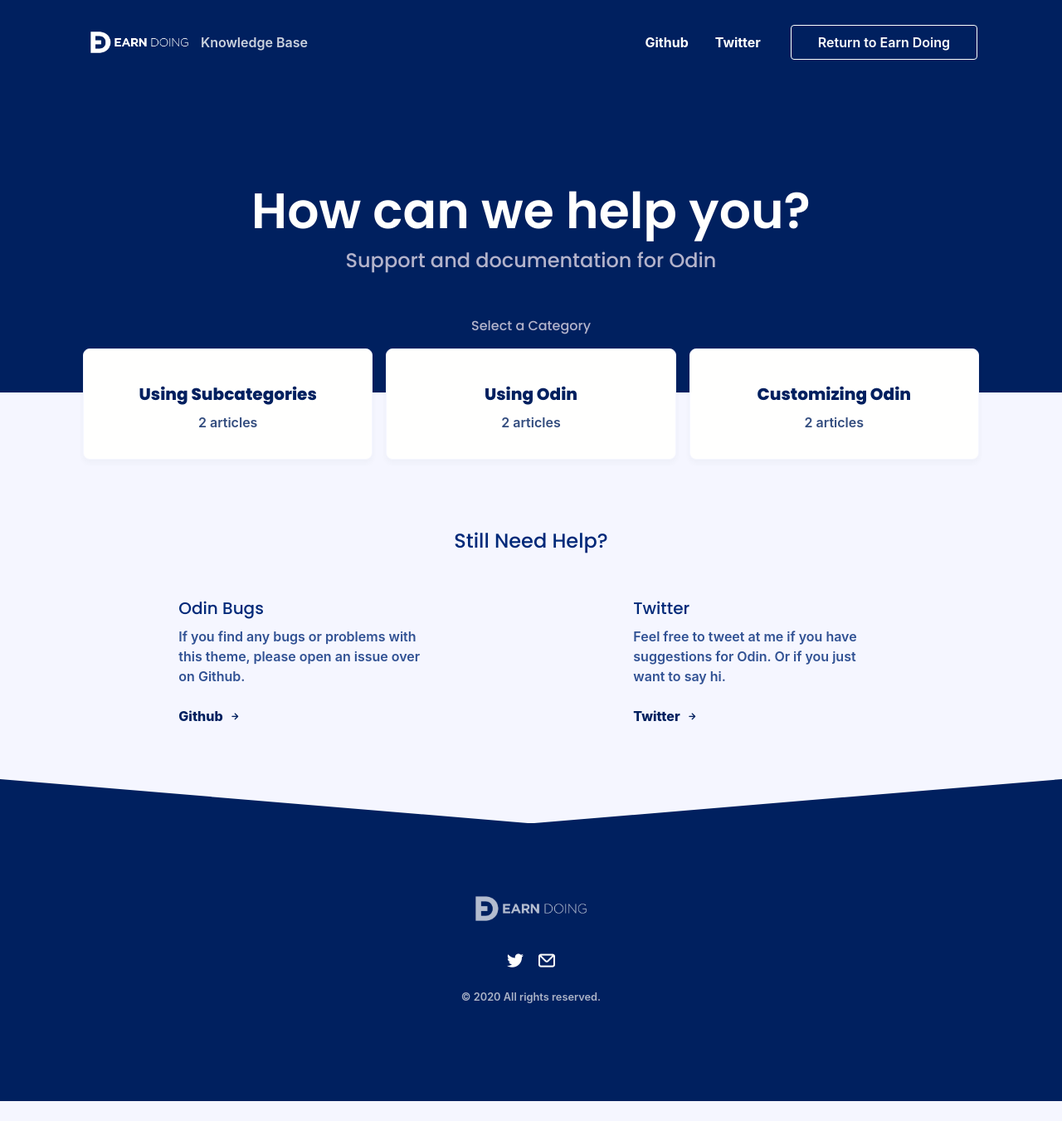
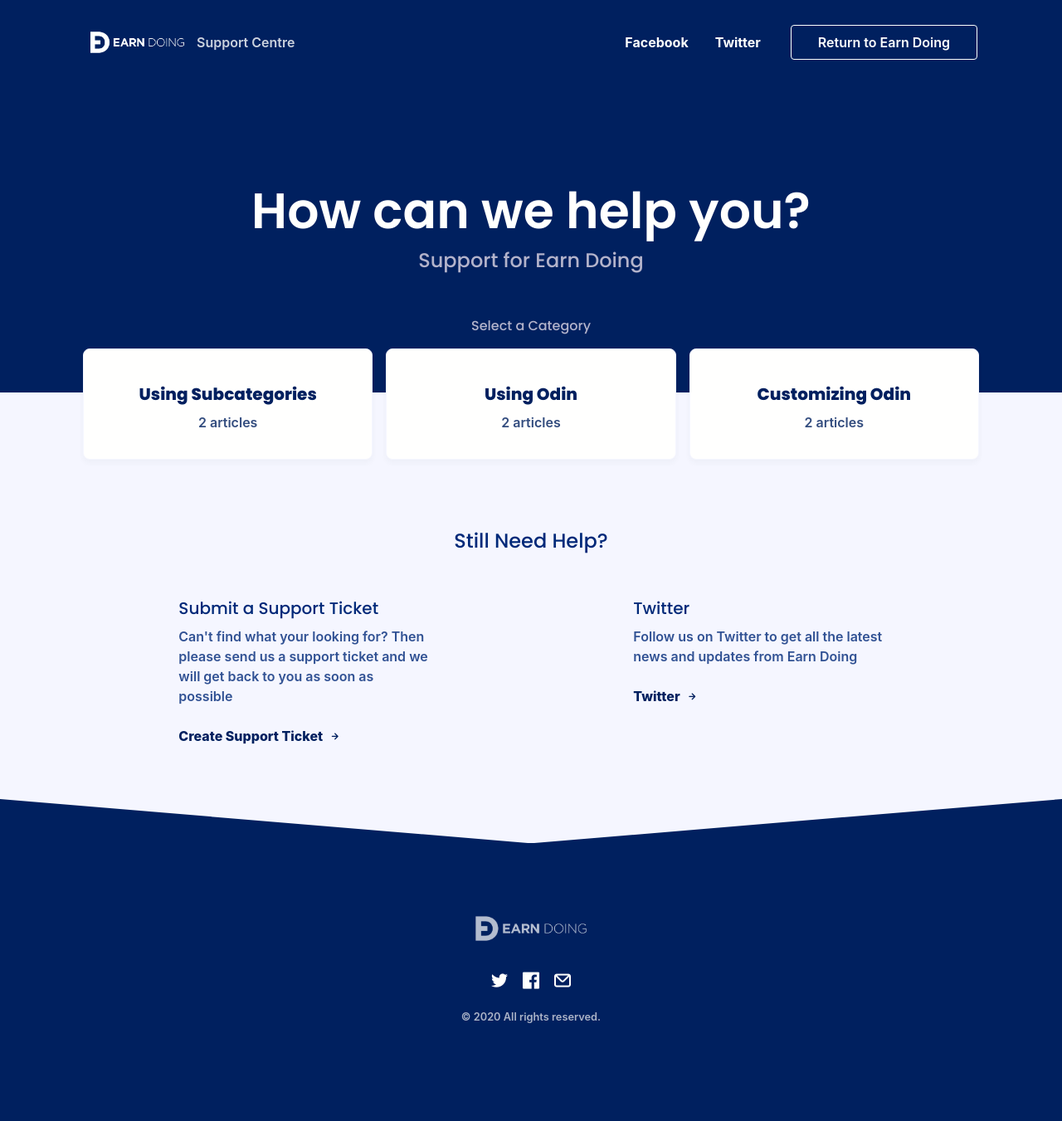
Before and after one commit to TomBillingtonUK/earndoing.github.io, a Jekyll site: the page built from index.html, in a window 1280 px wide. Shown: the whole page at 83% size. Built offline with Jekyll 4.4.1, drawn with Linux system fonts in a browser that asks for light colours; nearby versions of some CDN libraries; some web fonts are replaced; comment, search, counter and statistics services are not loaded; before the commit the page ends 1327 px from its top, so only the background shows below that.

Commit message:
Update _config.yml

```diff
--- a/_config.yml
+++ b/_config.yml
@@ -18,25 +18,25 @@
 # You can create any custom variable you would like, and they will be accessible
 # in the templates via {{ site.myvariable }}.
 
-title: Odin - A Jekyll Knowledge Base Theme
-description: Odin is a simple to setup and use Jekyll theme for help desks and knowledge bases. Hosts for free on Github Pages!
+title: Earn Doing Support Centre
+description: Get help and support while using Earn Doing
 baseurl: # the subpath of your site, e.g. /support
 url: https://support.earndoing.com # the base hostname AND PROTOCOL for your site, e.g. http://example.com
 permalink: /:categories/:title
 
-content_type: Knowledge Base #Define whether this is a knowledge base, help center, or something else
-use_authors: true #Set this to false to disable showing post authors
+content_type: Support Centre #Define whether this is a knowledge base, help center, or something else
+use_authors: false #Set this to false to disable showing post authors
 
 brand_logo: logo.png
 brand_name: Earn Doing
 header: How can we help you?
-subheader: Support and documentation for Odin
+subheader: Support for Earn Doing
 
 meta_image: odin-meta.png
 
 # Social Links
 twitter_username: EarnDoing
-facebook_page:
+facebook_page: EarnDoing
 github_username:
 email: contact@earndoing.com
 linkedin_page:
@@ -44,8 +44,8 @@
 
 
 # Navivation
-nav_item_one: Github
-nav_item_one_link: https://github.com/TeaGuns/odin
+nav_item_one: Facebook
+nav_item_one_link: https://www.facebook.com/EarnDoing
 
 nav_item_two: Twitter
 nav_item_two_link: https://twitter.com/TheTeaGuns
@@ -57,15 +57,15 @@
 nav_button_link: https://www.earndoing.com
 
 # More Help
-help_one_title: Odin Bugs
-help_one_content: If you find any bugs or problems with this theme, please open an issue over on Github.
-help_one_button: Github
-help_one_link: https://github.com/TeaGuns/odin/issues
+help_one_title: Submit a Support Ticket
+help_one_content: Can't find what your looking for? Then please send us a support ticket and we will get back to you as soon as possible
+help_one_button: Create Support Ticket
+help_one_link: https://www.earndoing.com/sites/contact.aspx
 
 help_two_title: Twitter
-help_two_content: Feel free to tweet at me if you have suggestions for Odin. Or if you just want to say hi.
+help_two_content:  Follow us on Twitter to get all the latest news and updates from Earn Doing
 help_two_button: Twitter
-help_two_link: https://twitter.com/theteaguns
+help_two_link: https://twitter.com/EarnDoing
 
 # Build settings
 theme: minima
```
